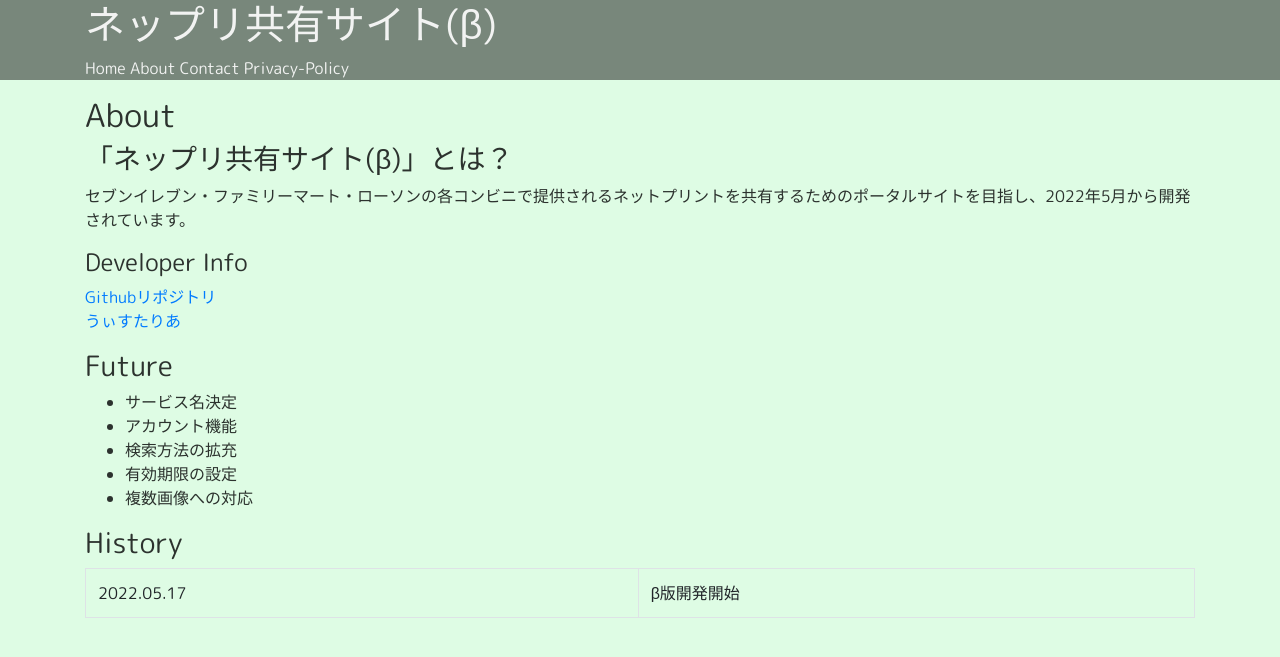
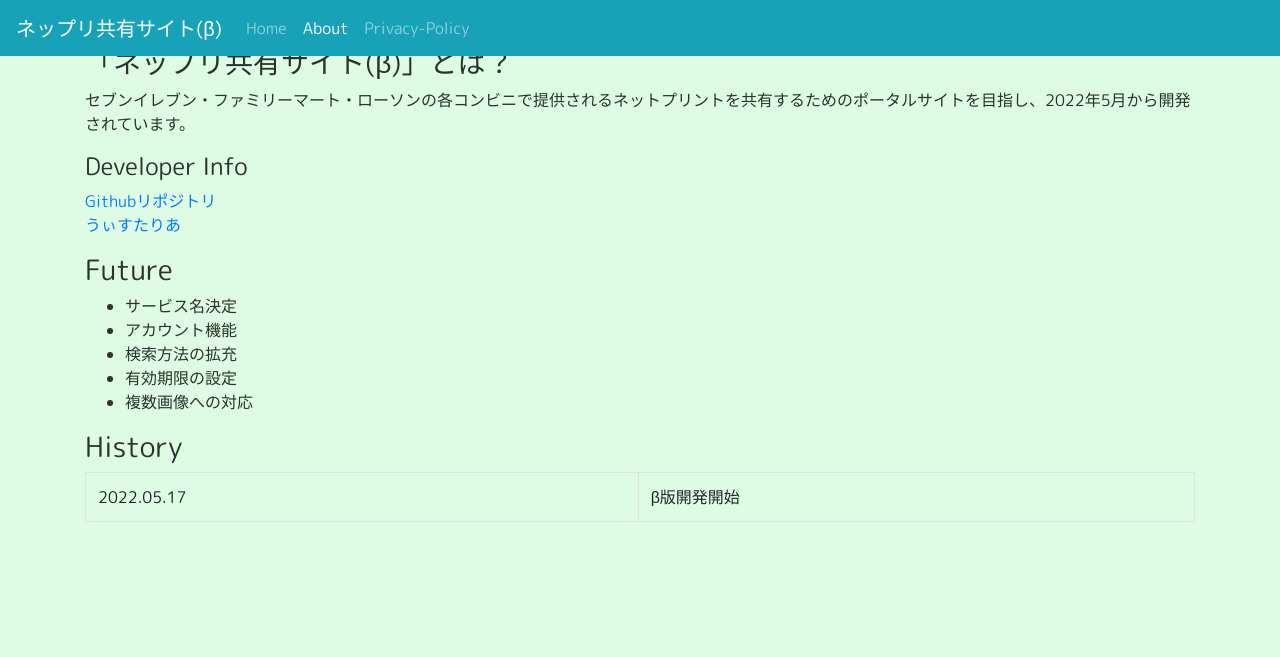
Before and after one commit to glyzinieh/NePriS, a Flask app: page /about/ in a window 1280 px wide. Shown: the top 657 px of the page. Run offline with Flask 2, Linux system fonts and the light colour scheme; some libraries are stand-ins or nearby versions.

Commit message:
headerをnavbarに変更

```diff
--- a/templates/layout.html
+++ b/templates/layout.html
@@ -22,19 +22,20 @@
         <link rel="shortcut icon" href="{{ url_for('static', filename='favicon.ico') }}">
     </head>
     <body>
-        <header class="sticky-top">
-            <div class="container">
-                <h1>ネップリ共有サイト(β)</h1>
-                <a href="/">Home</a>
-                <a href="/about/">About</a>
-                <a href="/contact/">Contact</a>
-                <a href="/privacy-policy/">Privacy-Policy</a>
-            </div>
-        </header>
-        <main class="container py-3">
-            {% block content %}
-            {% endblock %}
-        </main>
+        <div class="container">
+            <nav class="navbar navbar-expand navbar-dark bg-info fixed-top">
+                <a href="#" class="navbar-brand">ネップリ共有サイト(β)</a>
+                <ul class="navbar-nav">
+                    <li class="nav-item"><a href="/" class="nav-link">Home</a></li>
+                    <li class="nav-item"><a href="/about/" class="nav-link active">About</a></li>
+                    <li class="nav-item"><a href="/privacy-policy/" class="nav-link">Privacy-Policy</a></li>
+                </ul>
+            </nav>
+            <main>
+                {% block content %}
+                {% endblock %}
+            </main>
+        </div>
 
         <!-- jQuery, Popper.js, Bootstrapを読み込み -->
         <script src="https://code.jquery.com/jquery-3.5.1.slim.min.js" integrity="sha384-DfXdz2htPH0lsSSs5nCTpuj/zy4C+OGpamoFVy38MVBnE+IbbVYUew+OrCXaRkfj" crossorigin="anonymous"></script>
```
